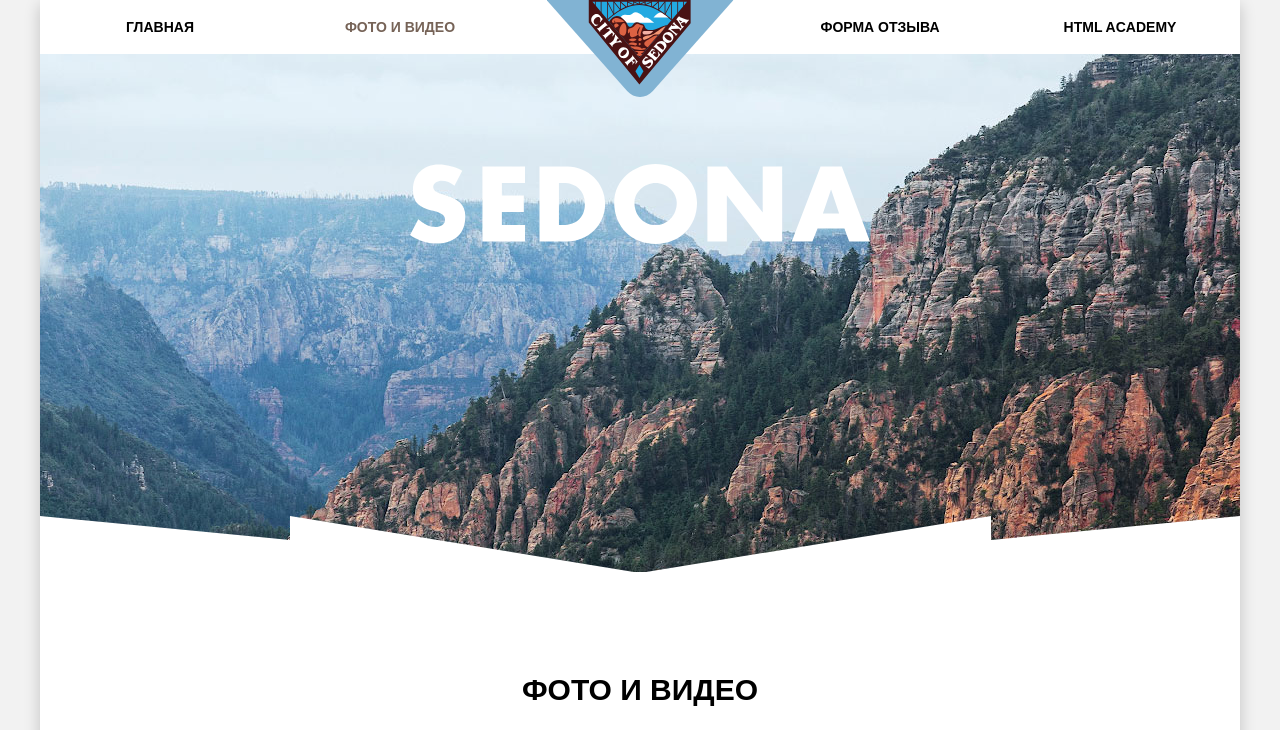
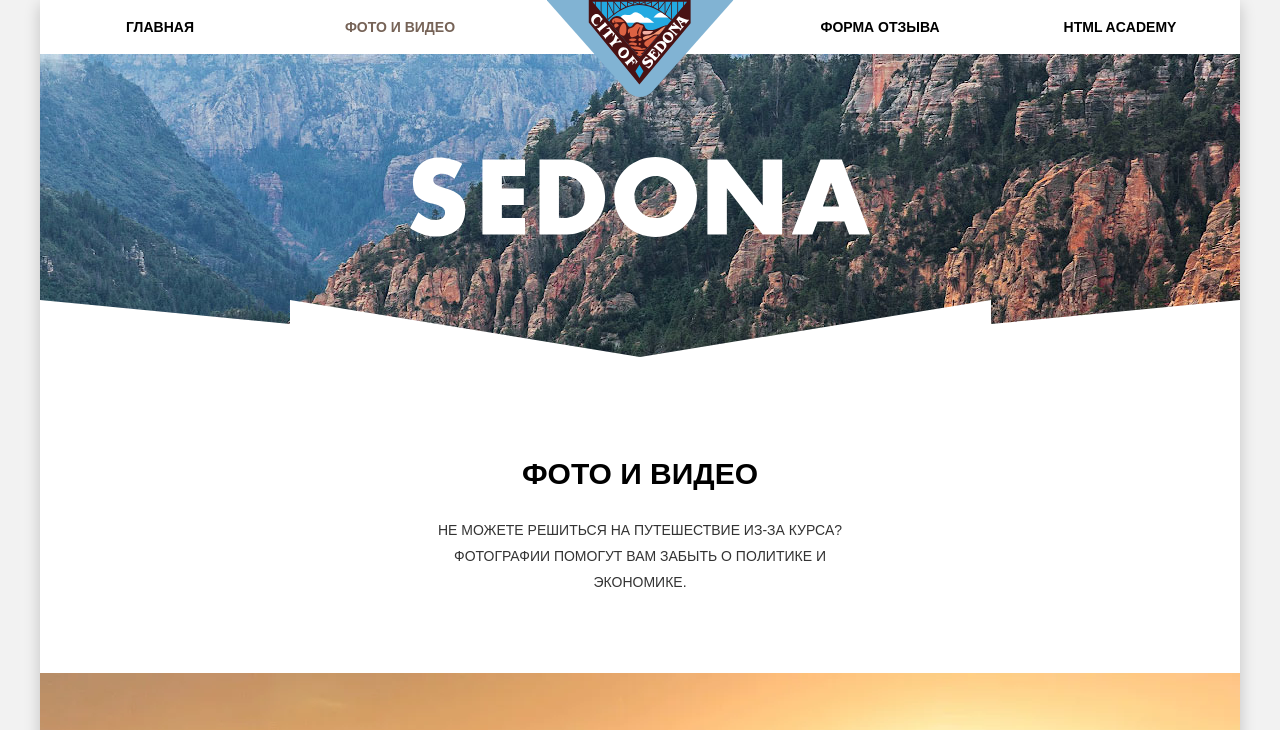
Before and after one commit to AlexandrKhorosh/1669351-sedona-22, a website: page source/catalog.html in a window 1280 px wide. Shown: the top 730 px of the page. Drawn offline with nearby package versions, Linux system fonts and the light colour scheme; files that its build step writes are made by us from their sources.

Commit message:
Исправления bg на страницах form и catalog, подключение style.min.css

```diff
--- a/source/catalog.html
+++ b/source/catalog.html
@@ -9,7 +9,7 @@
   <link rel="apple-touch-icon" href="img/icons/180.png">
   <link rel="preload" href="fonts/ptsans.woff2" as="font">
   <link rel="preload" href="fonts/ptsansbold.woff2" as="font">
-  <link rel="stylesheet" href="css/style.css">
+  <link rel="stylesheet" href="css/style.min.css">
 </head>
 <body>
 <header class="header header--no-js">
@@ -51,7 +51,7 @@
 </header>
 <main class="main main--photo">
   <section class="intro">
-    <div class="intro-bill billboard">
+    <div class="intro-bill billboard billboard--altered">
       <h1 class="visually-hidden">Добро пожаловать в Sedona</h1>
       <img class="billboard__sedona" src="img/text-sedona.svg" alt="Sedona">
     </div>
@@ -216,6 +216,6 @@
       </p>
     </div>
 </footer>
-<script src="/js/app.js"></script>
+<script src="/js/script.min.js"></script>
 </body>
 </html>
--- a/source/sass/blocks/billboard.scss
+++ b/source/sass/blocks/billboard.scss
@@ -5,7 +5,7 @@
 
 .billboard__sedona {
   margin: 0 auto;
-  margin-top: 30px;
+  margin-top: 23px;
 }
 
 .billboard {
@@ -66,11 +66,38 @@
   .billboard__text {
     width: 460px;
   }
+
+  .billboard--altered {
+    min-height: 518px;
+    padding-top: 80px;
+    margin-top: 0;
+    background-image: url("../img/bg-back-tablet@1x.jpg");
+    background-position-y: -225px;
+
+    @media (min-resolution: $retina-dpi), (min-resolution: $retina-dppx) {
+      background-image: url("../img/bg-back-tablet@2x.jpg");
+      background-size: 768px auto;
+      background-position-y: -225px;
+    }
+
+    &::after {
+      width: 768px;
+      height: 57px;
+      bottom: 225px;
+      background: url("../img/bg-intro-triangle-tablet.svg") no-repeat;
+    }
+
+    &--compact {
+      min-height: 290px;
+      padding-top: 95px;
+    }
+  }
 }
 
 @media (min-width: $desktop-width) {
   .billboard {
     background-image: url("../img/bg-back-desktop@1x.jpg");
+    background-position-y: 0;
 
     @media (min-resolution: $retina-dpi), (min-resolution: $retina-dppx) {
       background-image: url("../img/bg-back-desktop@2x.jpg");
@@ -78,7 +105,29 @@
     }
 
     &::after {
-      bottom: -1px;
+      bottom: 0;
+      width: 1200px;
+      background: url("../img/bg-intro-triangle-desktop.svg") no-repeat;
+    }
+
+    &--compact {
+      min-height: 300px;
+      padding-top: 100px;
+    }
+  }
+
+  .billboard--altered {
+    background-image: url("../img/bg-back-desktop@1x.jpg");
+    background-position-y: -215px;
+
+    @media (min-resolution: $retina-dpi), (min-resolution: $retina-dppx) {
+      background-image: url("../img/bg-back-desktop@2x.jpg");
+      background-size: 1200px auto;
+      background-position-y: -215px;
+    }
+
+    &::after {
+      bottom: 215px;
       width: 1200px;
       background: url("../img/bg-intro-triangle-desktop.svg") no-repeat;
     }
--- a/source/sass/blocks/main.scss
+++ b/source/sass/blocks/main.scss
@@ -43,6 +43,18 @@
     padding: 50px 140px;
   }
 
+  .main__text-catalog {
+    margin-top: -225px;
+    position: relative;
+    background-color: white;
+  }
+
+  .main__text-form {
+    margin-top: -225px;
+    position: relative;
+    background-color: white;
+  }
+
   .main__desc {
     line-height: 26px;
   }
@@ -50,7 +62,7 @@
   .main {
     &--photo {
       .main__text {
-        padding: 75px 170px 65px;
+        padding: 65px 170px 65px;
       }
     }
 
@@ -67,8 +79,20 @@
     padding: 50px 355px;
   }
 
+  .main__text-catalog {
+    margin-top: -215px;
+    position: relative;
+    background-color: white;
+  }
+
+  .main__text-form {
+    margin-top: -215px;
+    position: relative;
+    background-color: white;
+  }
+
   .main--photo .main__text {
-    padding: 115px 380px 70px;
+    padding: 104px 380px 70px;
   }
 
   .main--form .main__text {
```
Also changed, not shown: source/form.html (+3 -3 lines), source/index.html (+2 -2 lines).
